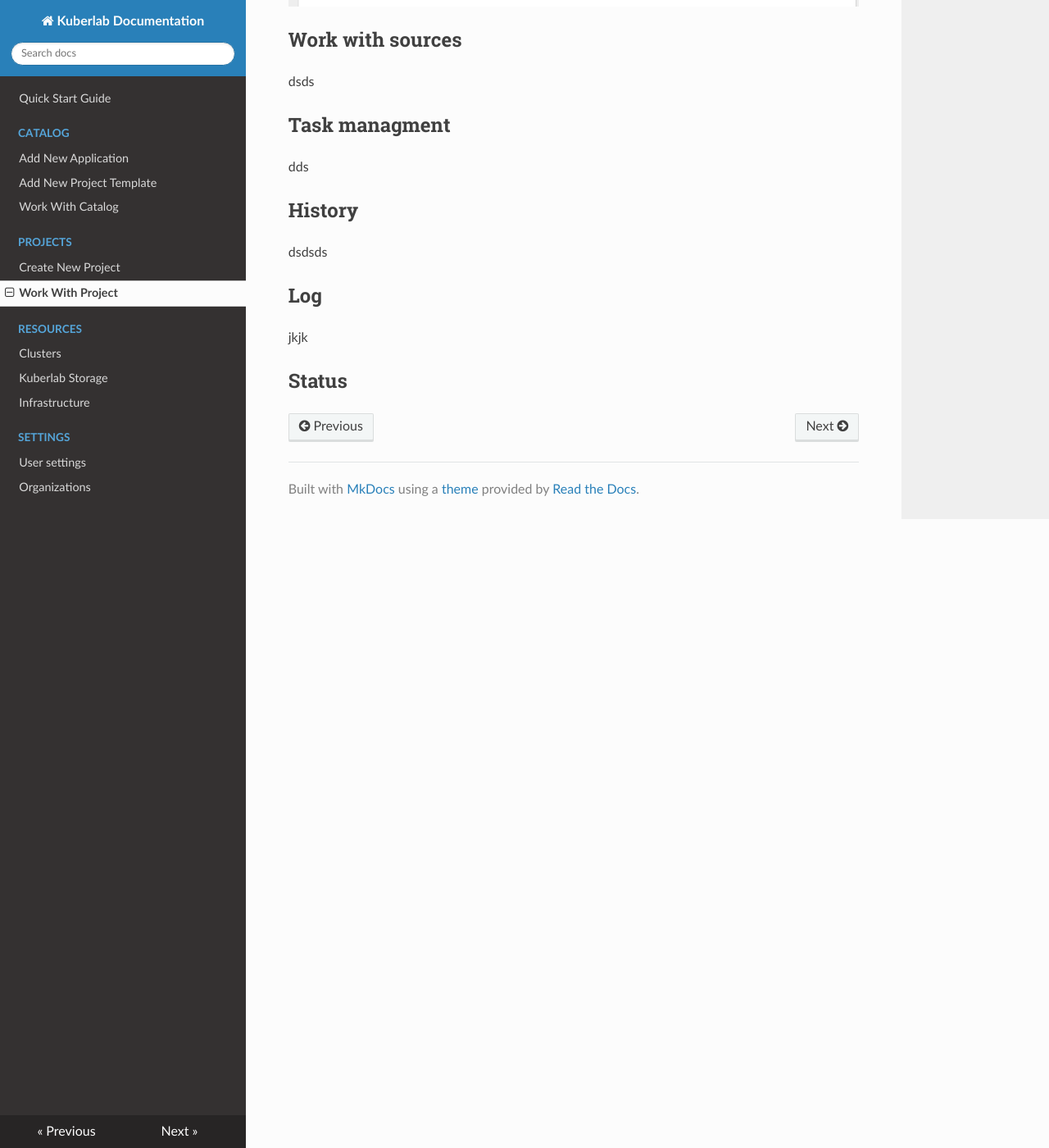
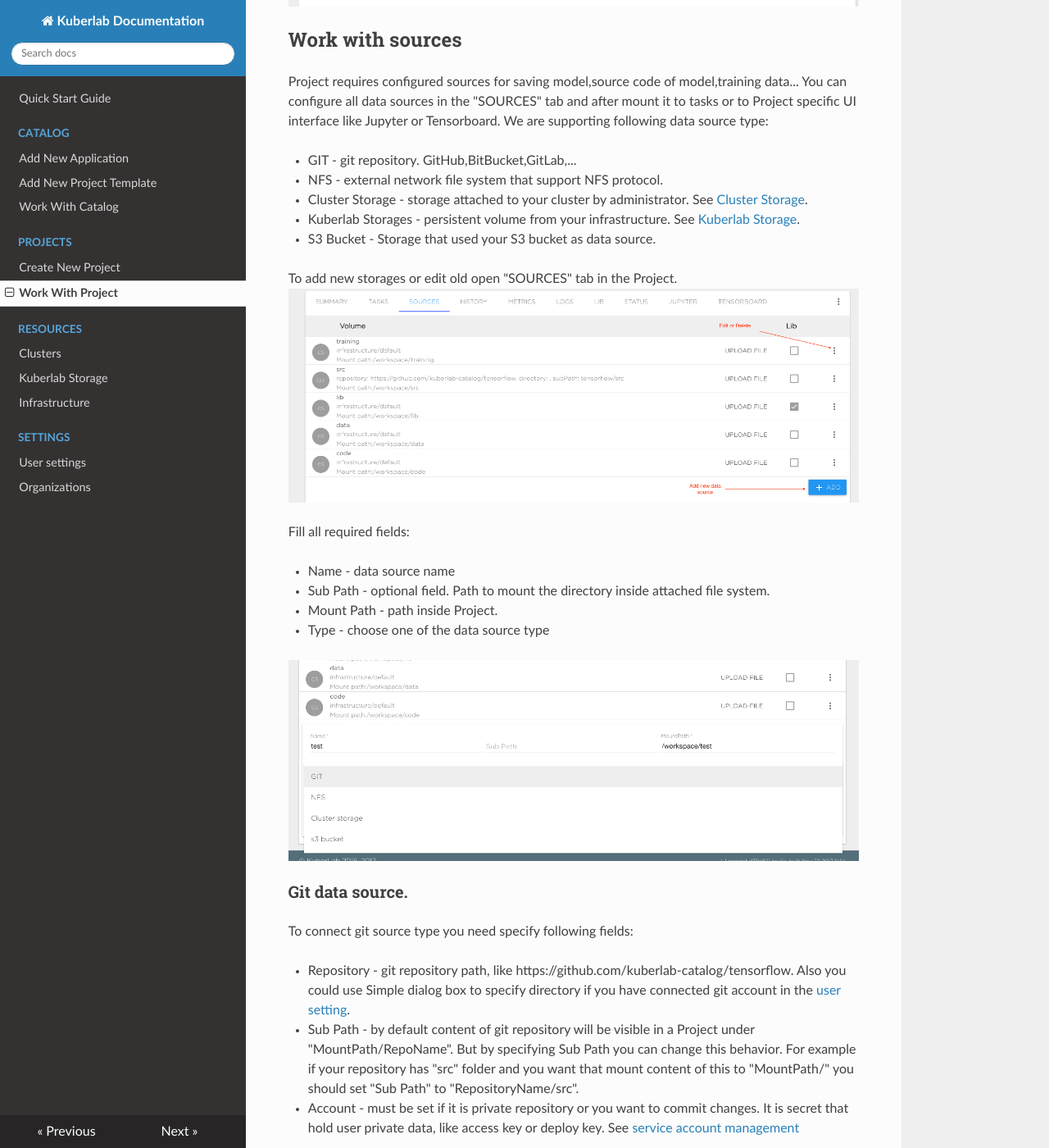
Before and after one commit to kuberlab/docs, an MkDocs documentation site: the page built from docs/Projects/Work With Project.md, in a window 1280 px wide and 1400 px high, scrolled down 815 px. Shown: the whole window at 82% size. Built offline with MkDocs 1.6.1, drawn with Linux system fonts in a browser that asks for light colours; nearby versions of some CDN libraries.

Commit message:
project sources

```diff
--- a/docs/Projects/Work With Project.md
+++ b/docs/Projects/Work With Project.md
@@ -3,8 +3,39 @@ Use "SUMMARY" tab to add some notice or describe your Project. We are supporting
 ![](/img/project/summary-1.png)
 
 ![](/img/project/summary-2.png)
+
 ## Work with sources
-dsds
+Project requires configured sources for saving model,source code of model,training data...
+You can configure all data sources in the "SOURCES" tab and after mount it to tasks or to Project specific UI interface like Jupyter or Tensorboard.
+We are supporting following data source type:
+
+* GIT - git repository. GitHub,BitBucket,GitLab,...
+* NFS - external network file system that support NFS protocol.
+* Cluster Storage - storage attached to your cluster by administrator. See [Cluster Storage](/Resources/Clusters.md).
+* Kuberlab Storages - persistent volume from your infrastructure. See [Kuberlab Storage](/Resources/Kuberlab Storage.md).
+* S3 Bucket - Storage that used your S3 bucket as data source.
+
+To add new storages or edit old open "SOURCES" tab in the Project.
+![](/img/project/storage-1.png)
+
+Fill all required fields:
+
+* Name - data source name
+* Sub Path - optional field. Path to mount the directory inside attached file system.
+* Mount Path - path inside Project.
+* Type - choose one of the data source type
+
+![](/img/project/storage-2.png)
+
+### Git data source.
+To connect git source type you need specify following fields:
+
+* Repository - git repository path, like https://github.com/kuberlab-catalog/tensorflow. Also you could use Simple dialog box to specify directory if you have connected git account in the [user setting](/Settings/User.md#Services.md).
+* Sub Path - by default content of git repository will be visible in a Project under "MountPath/RepoName". But by specifying Sub Path you can change this behavior. For example if your repository has "src" folder and you want that mount content of this to  "MountPath/" you should set "Sub Path" to "RepositoryName/src".
+* Account - must be set if it is private repository or you want to commit changes. It is secret that hold user private data, like access key or deploy key. See [service account management](/Settings/User.md#Service Accounts.md)
+
+![](/img/project/git-source-config.png)
+
 ## Task managment
 dds
 ## History
```
Also changed, not shown: docs/img/project/git-source-config.png (added), docs/img/project/storage-1.png (added), docs/img/project/storage-2.png (added).
